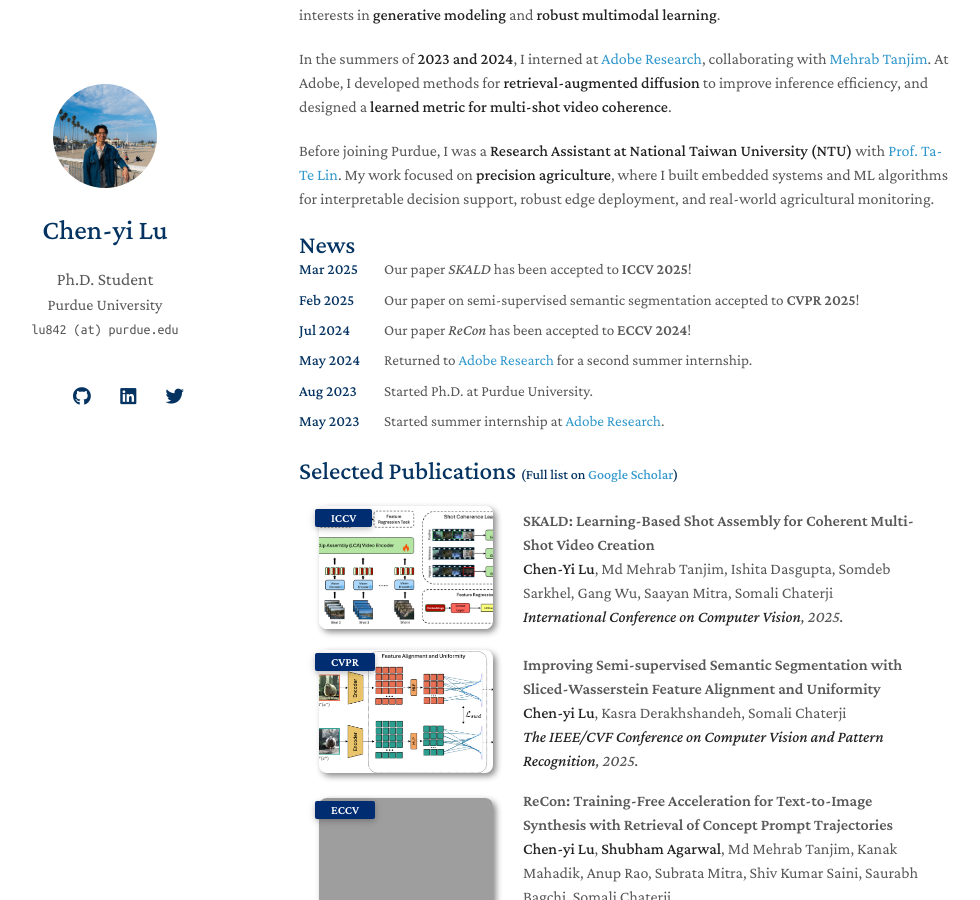
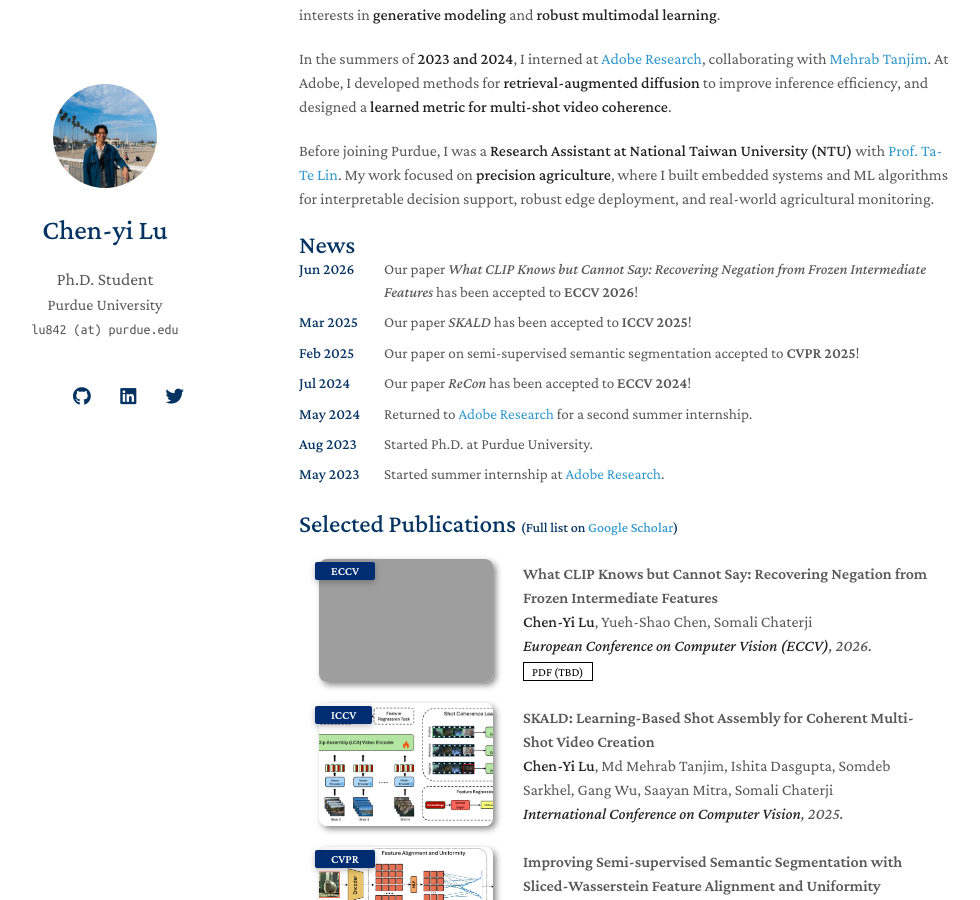
Before and after one commit to StevenCYLu/StevenCYLu.github.io, a Jekyll site: the page built from index.md, in a window 1280 px wide and 900 px high, scrolled down 283 px. Shown: the whole window, without its empty margins (171-1151 px from the left). Built offline with Jekyll 4.4.1, drawn with Linux system fonts in a browser that asks for light colours; nearby versions of some CDN libraries; a style sheet for code colours, icons or effects is not loaded; our own code applies the rules of GitHub Pages for plain Markdown files; grey boxes are pictures that could not be loaded.

Commit message:
Add ECCV 2026 paper to news and publications
Add news item and publication entry for 'What CLIP Knows but Cannot Say:
Recovering Negation from Frozen Intermediate Features' accepted to ECCV 2026.
Thumbnail and links are placeholders (TBD).

Co-Authored-By: Claude Opus 4.8 (1M context) <noreply@anthropic.com>
Claude-Session: https://claude.ai/code/session_01WgsGi1k97LxPFjFxbzBvwY

```diff
--- a/_data/news.yml
+++ b/_data/news.yml
@@ -1,3 +1,5 @@
+- date: "Jun 2026"
+  content: "Our paper <i>What CLIP Knows but Cannot Say: Recovering Negation from Frozen Intermediate Features</i> has been accepted to <b>ECCV 2026</b>!"
 - date: "Mar 2025"
   content: "Our paper <i>SKALD</i> has been accepted to <b>ICCV 2025</b>!"
 - date: "Feb 2025"
--- a/_includes/publications.md
+++ b/_includes/publications.md
@@ -1,6 +1,22 @@
 <h2 id="publications" style="margin: 2px 0px -15px;">Selected Publications <span style="font-size:14px;">(Full list on <a href="https://scholar.google.com/citations?user=hmsjcJwAAAAJ&hl=en">Google Scholar</a>)</span></h2>
 <div class="publications">
 <ol class="bibliography">
+<li>
+<div class="pub-row">
+  <div class="col-sm-3 abbr" style="position: relative;padding-right: 15px;padding-left: 15px;">
+    <img src="/assets/img/eccv.jpg" class="teaser img-fluid z-depth-1">
+    <abbr class="badge">ECCV</abbr>
+  </div>
+  <div class="col-sm-9" style="position: relative;padding-right: 15px;padding-left: 20px;">
+    <div class="title">What CLIP Knows but Cannot Say: Recovering Negation from Frozen Intermediate Features</div>
+    <div class="author"><strong>Chen-Yi Lu</strong>, Yueh-Shao Chen, Somali Chaterji</div>
+    <div class="periodical"><em><strong>European Conference on Computer Vision (ECCV)</strong>, 2026.</em></div>
+    <div class="links">
+      <a href="#" class="btn btn-sm z-depth-0" role="button" target="_blank" style="font-size:12px;">PDF (TBD)</a>
+    </div>
+  </div>
+</div>
+</li>
 <li>
 <div class="pub-row">
   <div class="col-sm-3 abbr" style="position: relative;padding-right: 15px;padding-left: 15px;">
```
